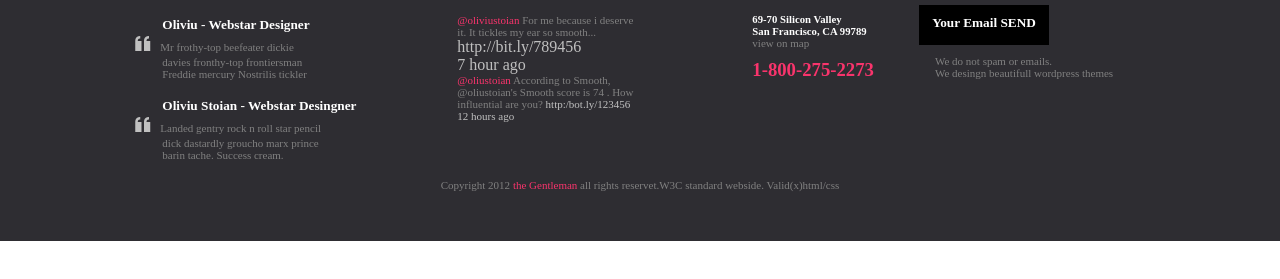
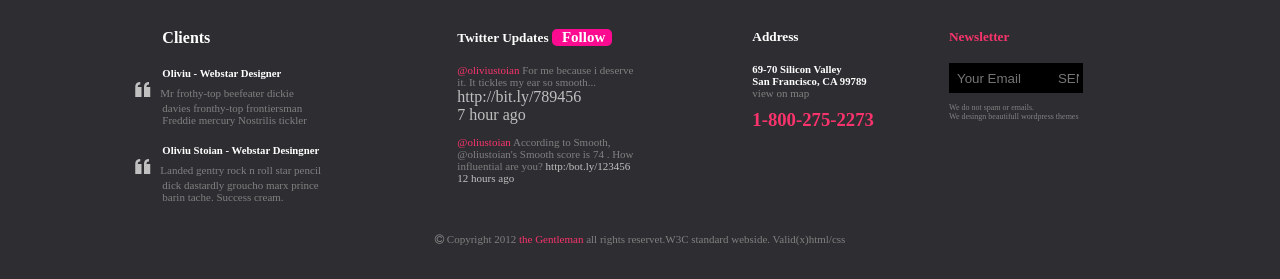
Before and after one commit to alivane/gentleman, a plain HTML site: page index.html in a window 1280 px wide. Shown: the part 1731-2010 px from the top of the page. Before the commit the page ends 1972 px from the top, so only its background shows below. Drawn offline with nearby package versions, Linux system fonts and the light colour scheme; a small style sheet from the web is missing; files whose address does not match are found by name.

Commit message:
introduccion de letras y colores

```diff
--- a/css/main.css
+++ b/css/main.css
@@ -12,6 +12,7 @@ img{
 	background-color:#2E2D32;
 	color:white;
 	padding: 50px;
+	height: 150px;
 }
 ul {
 	margin-left: 15px;
@@ -77,6 +78,7 @@ hr{
 	padding-right: 10px;
 	padding-top: 6px;
 	font-size: 20px;
+	color:grey;
 }
 h3{
 	margin-bottom: 10px;
@@ -110,6 +112,7 @@ h4{
 }
 .center{
 	text-align: center;
+	margin-top: 30px;
 }
 h1{
 	font-family: sans-serif;
@@ -144,13 +147,16 @@ h1{
 }
 .cuadro{
 	width: 130px;
-	height: 40px;
-	margin-left: -30px;
+	height: 30px;
 	background-color: black;
-	text-align: center;
-	padding-top: 10px;
-	margin-top: 10px;
-	margin-bottom: 10px;
+	border: black;
+	color:white;
+	padding-left: 4px;
+	padding-right: 4px;
+}
+.font{
+	margin-top:10px;
+	font-size:8px;
 }
 span{
 	color:silver;
--- a/index.html
+++ b/index.html
@@ -177,11 +177,11 @@
            <div class="col-1"></div>
            <div class="col-3">
              <h4>Clients</h4>
-           <h5 class="font">Oliviu - Webstar Designer</h5>
+             <h6 >Oliviu - Webstar Designer</h6>
              <p><i class="ion-quote"id="comillas"></i>Mr frothy-top beefeater dickie<br>
              davies fronthy-top frontiersman<br>
              Freddie mercury Nostrilis tickler</p><br>
-           <h5 class="font">Oliviu Stoian - Webstar Desingner</h5>
+             <h6>Oliviu Stoian - Webstar Desingner</h6>
              <p><i class="ion-quote"id="comillas"></i>Landed gentry rock n roll star pencil<br>
              dick dastardly groucho marx prince<br>
              barin tache. Success cream.</p>
@@ -195,35 +195,37 @@
              it. It tickles my ear so smooth...</p>
              <a href="#">http://bit.ly/789456<br>
              7 hour ago</a>
-           <p>
+             <p><br>
              <a href="#"class="rosa">@oliustoian</a> According to Smooth,<br>
              @oliustoian's Smooth score is 74 . How <br>
              influential are you?
              <a href="#">
                http:/bot.ly/123456<br>
                12 hours ago
-           </a>
+             </a></p>
            </div>
            <div class="col-2">
                <h5 s>Address</h5><br>
                <h6 >69-70 Silicon Valley<br>
                San Francisco, CA 99789</h6>
                <p>view on map</p>
-             <h3 >
-             <a href="#"class="rosa">1-800-275-2273</a></h3>
+               <h3> <a href="#"class="rosa">1-800-275-2273</a></h3>
             </div>
             <div class="col-3">
-            <h5 >Newsletter</h5>
+                <h5 class="rosa">Newsletter</h5><br>
                 <div class="cuadro">
-              <h5 >Your Email  SEND</h5>
-            </div>
+                     <input class="cuadro" type="text" placeholder="Your Email &nbsp&nbsp&nbsp&nbsp &nbsp   SEND">
                 </div>
                 <p class="font">We do not spam or emails.<br>
                 We desingn beautifull wordpress themes </p>
             </div>
-          <div class="col-1"></div>
+        </div>
          <div class="row:after"id="background">
-         <p class="center">Copyright 2012<a href="#"class="rosa"> the Gentleman </a>all rights reservet.W3C standard webside. Valid(x)html/css</p>
+            <div class="col-12">
+               <p class="center">
+               <i class="fa fa-copyright" aria-hidden="true"></i>
+                Copyright 2012<a href="#"class="rosa"> the Gentleman </a>all rights reservet.W3C standard webside. Valid(x)html/css</p>
+            </div>
          </div>
     </div>
 </body>
```
Lines whose indentation alone changed are shown as unchanged.
